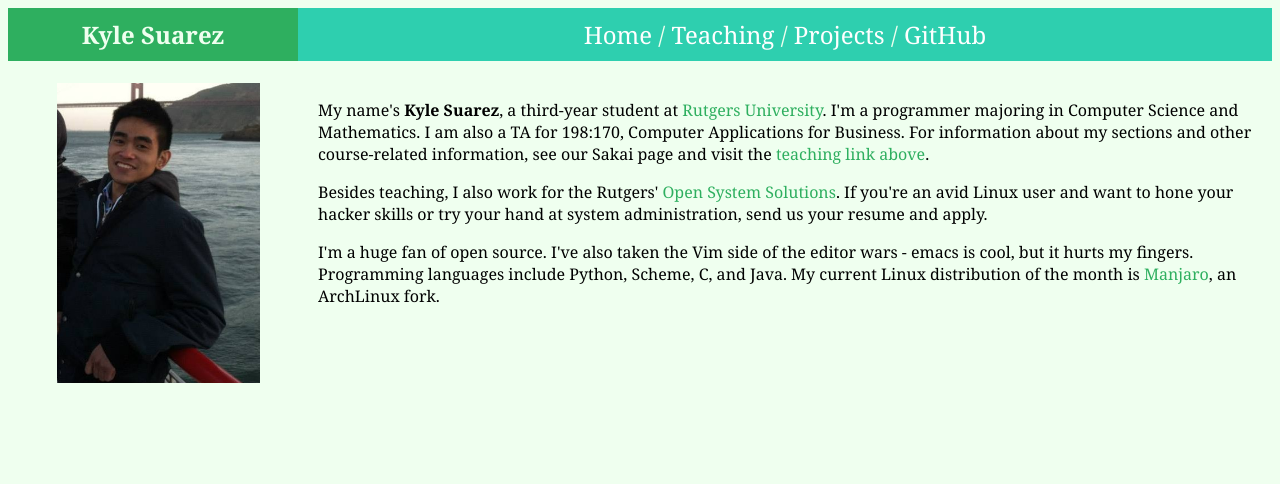
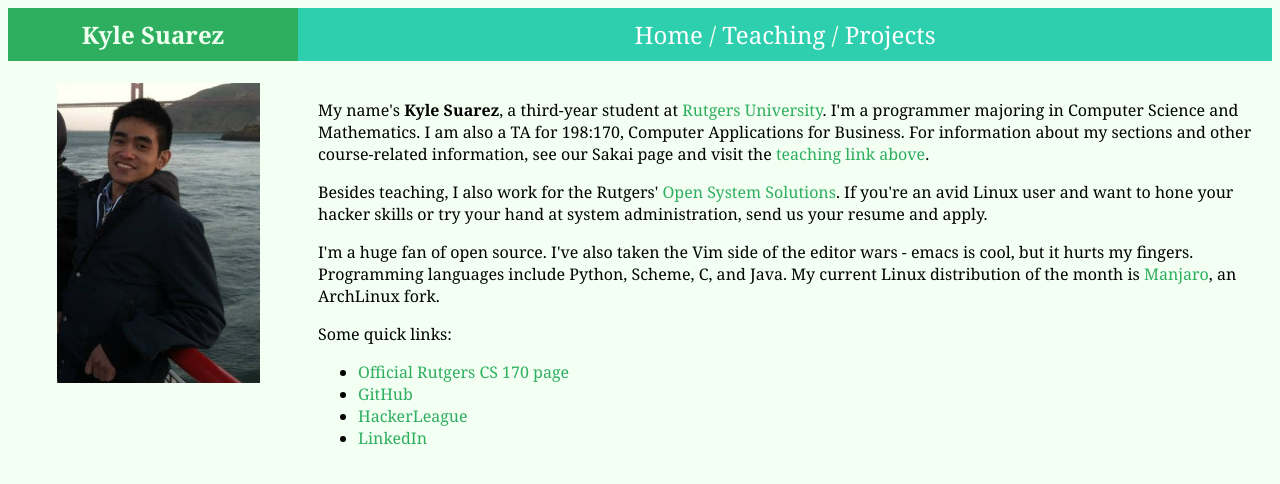
Before and after one commit to ksuarz/website, a plain HTML site: page index.html in a window 1280 px wide. Drawn offline with Linux system fonts and the light colour scheme.

Commit message:
Slight changes; removed upper GitHub link

```diff
--- a/include/styles.css
+++ b/include/styles.css
@@ -1,6 +1,6 @@
 body {
+    background-color:#f2fff2;
     font-family:Georgia,"sans-serif";
-    background-color:#efffef;
 }
 
 h2 {
@@ -23,9 +23,9 @@ a.visited {
 }
 
 #left {
-  width:300px;
   float:left;
   text-align:center;
+  width:300px;
 }
 
 #right {
--- a/index.html
+++ b/index.html
@@ -14,8 +14,7 @@
       <div class="navbar">
         <a class="nav" href="index.html">Home</a> /
         <a class="nav" href="teaching.html">Teaching</a> /
-        <a class="nav" href="hacks.html">Projects</a> /
-        <a class="nav" href="https://github.com/ksuarz">GitHub</a>
+        <a class="nav" href="hacks.html">Projects</a>
       </div>
     </div>
     <br />
@@ -44,6 +43,16 @@
         distribution of the month is <a href="http://manjaro.org/">Manjaro</a>,
         an ArchLinux fork.
       </p>
+      <p>
+        Some quick links:
+      </p>
+      <ul>
+        <li><a
+          href="http://www.cs.rutgers.edu/undergraduate/courses/170/">Official Rutgers CS 170 page</a></li>
+        <li><a href="https://github.com/ksuarz">GitHub</a></li>
+        <li><a href="https://www.hackerleague.org/users/ksuarz">HackerLeague</a></li>
+        <li><a href="http://www.linkedin.com/pub/kyle-suarez/74/263/a31">LinkedIn</a></li>
+      </ul>
     </div>
   </body>
 </html>
```
Also changed, not shown: hacks.html (+1 -2 lines), teaching.html (+1 -2 lines), 1 other file.
